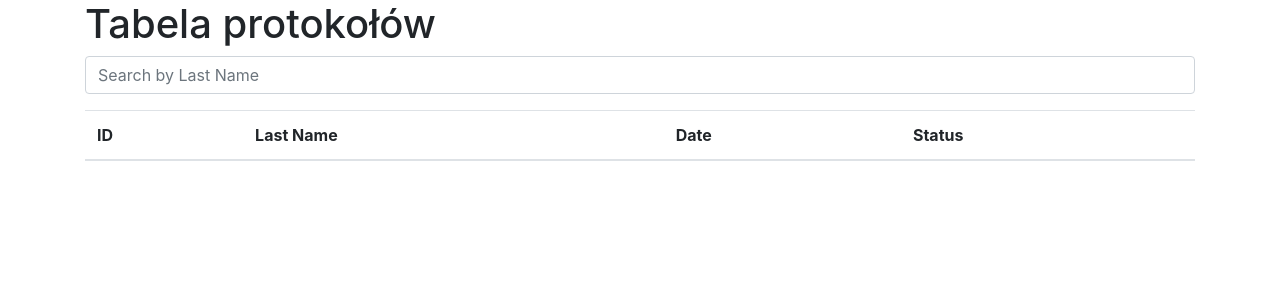
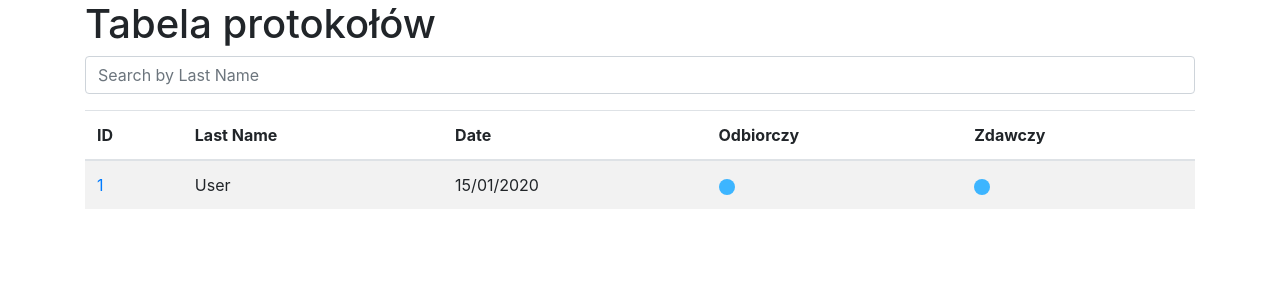
Before and after one commit to SZKYTU/AutoRaport, a Flask app: page /protocols/list in a window 1280 px wide. Shown: the part 54-354 px from the top of the page. Run offline with Flask 3, Linux system fonts and the light colour scheme; tables that the repository leaves empty hold one stand-in row (values such as "Sample post"); data that the repository does not hold is empty; some libraries are stand-ins or nearby versions.

Commit message:
fix protocol list and update db structure

```diff
--- a/__init__.py
+++ b/__init__.py
@@ -83,6 +83,12 @@ def get_laptops():
     print(f"latopt {laptops_dict}")
     return jsonify(laptops_dict)
 
+@app.route('/protocol/status/<int:protocol_id>', methods=['GET'])
+def get_protocol_status(protocol_id):
+    protocol_status = session.query(Protocol.receiving_status, Protocol.delivery_status).filter(Protocol.id == protocol_id).first()
+    status_dict = [{'id': protocol_id, 'receiving_status': protocol_status[0], 'delivery_status': protocol_status[1]}]
+    return jsonify(status_dict)
+
 
 @app.route('/protocol/return', methods=['POST'])
 def protoco_return():
@@ -126,7 +132,7 @@ def get_protocols():
             'last_name': protocol.last_name,
             'date': protocol.date.strftime('%d/%m/%Y'),
             'delivery_status': protocol.delivery_status,
-            'receiving_status': protocol.receiving_status
+            'receiving_status': protocol.receiving_status,
         }
         results.append(result)
     return jsonify(results)
--- a/models.py
+++ b/models.py
@@ -1,4 +1,4 @@
-from sqlalchemy import create_engine, Column, Integer, String, ForeignKey, DateTime, LargeBinary
+from sqlalchemy import create_engine, Column,Boolean, Integer, String, ForeignKey, DateTime, LargeBinary
 from sqlalchemy.orm import declarative_base
 from sqlalchemy.orm import relationship
 from dotenv import load_dotenv
@@ -42,6 +42,8 @@ class Protocol(Base):
     coment = Column(String(200))
     scan_receiving = Column(LargeBinary)
     scan_delivery = Column(LargeBinary)
+    receiving_status = Column(Boolean)
+    delivery_status = Column(Boolean)
     laptop = relationship("Laptop")
 
 class User(Base):
--- a/static/protocol_get.js
+++ b/static/protocol_get.js
@@ -1,8 +1,5 @@
-const up_arrow =
-  '<svg xmlns="http://www.w3.org/2000/svg" height="1em" viewBox="0 0 384 512"><!--! Font Awesome Free 6.4.2 by @fontawesome - https://fontawesome.com License - https://fontawesome.com/license (Commercial License) Copyright 2023 Fonticons, Inc. --><path d="M214.6 41.4c-12.5-12.5-32.8-12.5-45.3 0l-160 160c-12.5 12.5-12.5 32.8 0 45.3s32.8 12.5 45.3 0L160 141.2V448c0 17.7 14.3 32 32 32s32-14.3 32-32V141.2L329.4 246.6c12.5 12.5 32.8 12.5 45.3 0s12.5-32.8 0-45.3l-160-160z"/></svg>';
-
-const down_arrow =
-  '<svg xmlns="http://www.w3.org/2000/svg" height="1em" viewBox="0 0 384 512"><!--! Font Awesome Free 6.4.2 by @fontawesome - https://fontawesome.com License - https://fontawesome.com/license (Commercial License) Copyright 2023 Fonticons, Inc. --><path d="M214.6 41.4c-12.5-12.5-32.8-12.5-45.3 0l-160 160c-12.5 12.5-12.5 32.8 0 45.3s32.8 12.5 45.3 0L160 141.2V448c0 17.7 14.3 32 32 32s32-14.3 32-32V141.2L329.4 246.6c12.5 12.5 32.8 12.5 45.3 0s12.5-32.8 0-45.3l-160-160z"/></svg>';
+const dot_svg =
+  '<svg xmlns="http://www.w3.org/2000/svg" height="1em" viewBox="0 0 512 512"><!--! Font Awesome Free 6.4.2 by @fontawesome - https://fontawesome.com License - https://fontawesome.com/license (Commercial License) Copyright 2023 Fonticons, Inc. --><style>svg{fill:#3db5ff}</style><path d="M256 512A256 256 0 1 0 256 0a256 256 0 1 0 0 512z"/></svg>';
 
 fetch("/protocols/show")
   .then((response) => {
@@ -14,16 +11,16 @@ fetch("/protocols/show")
   .then((protocols) => {
     const tableBody = document.querySelector("#protocolsTable tbody");
     protocols.forEach((protocol) => {
-      const deliveryStatus = parseInt(protocol.delivery_status);
-      const receivingStatus = parseInt(protocol.receiving_status);
+      const deliveryStatus = Boolean(protocol.delivery_status);
+      const receivingStatus = Boolean(protocol.receiving_status);
 
       const row = document.createElement("tr");
       row.innerHTML = `
         <td><a href="/protocol/view/${protocol.id}">${protocol.id}</a></td>
         <td>${protocol.last_name}</td>
         <td>${protocol.date}</td>
-        <td>${deliveryStatus ? up_arrow : down_arrow}</td>
-        <td>${receivingStatus ? up_arrow : down_arrow}</td> // :TODO
+        <td>${receivingStatus ? dot_svg : " "}</td>
+        <td>${deliveryStatus ? dot_svg : " "}</td>
       `;
       tableBody.appendChild(row);
     });
--- a/templates/protocol_list.html
+++ b/templates/protocol_list.html
@@ -35,7 +35,8 @@
             <th>ID</th>
             <th>Last Name</th>
             <th>Date</th>
-            <th>Status</th>
+            <th>Odbiorczy</th>
+            <th>Zdawczy</th>
           </tr>
         </thead>
         <tbody>
```
Also changed, not shown: static/protocol_form.js (+17 -0 lines).
